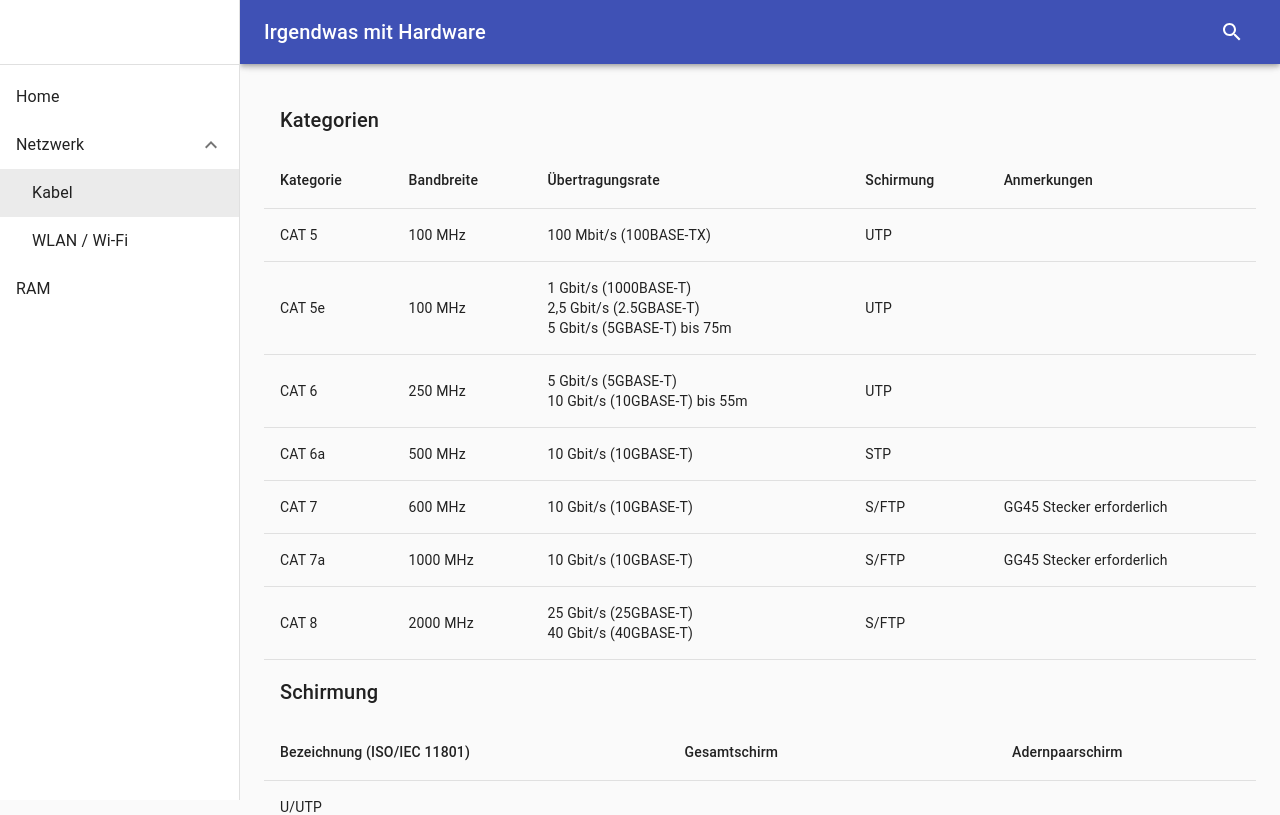
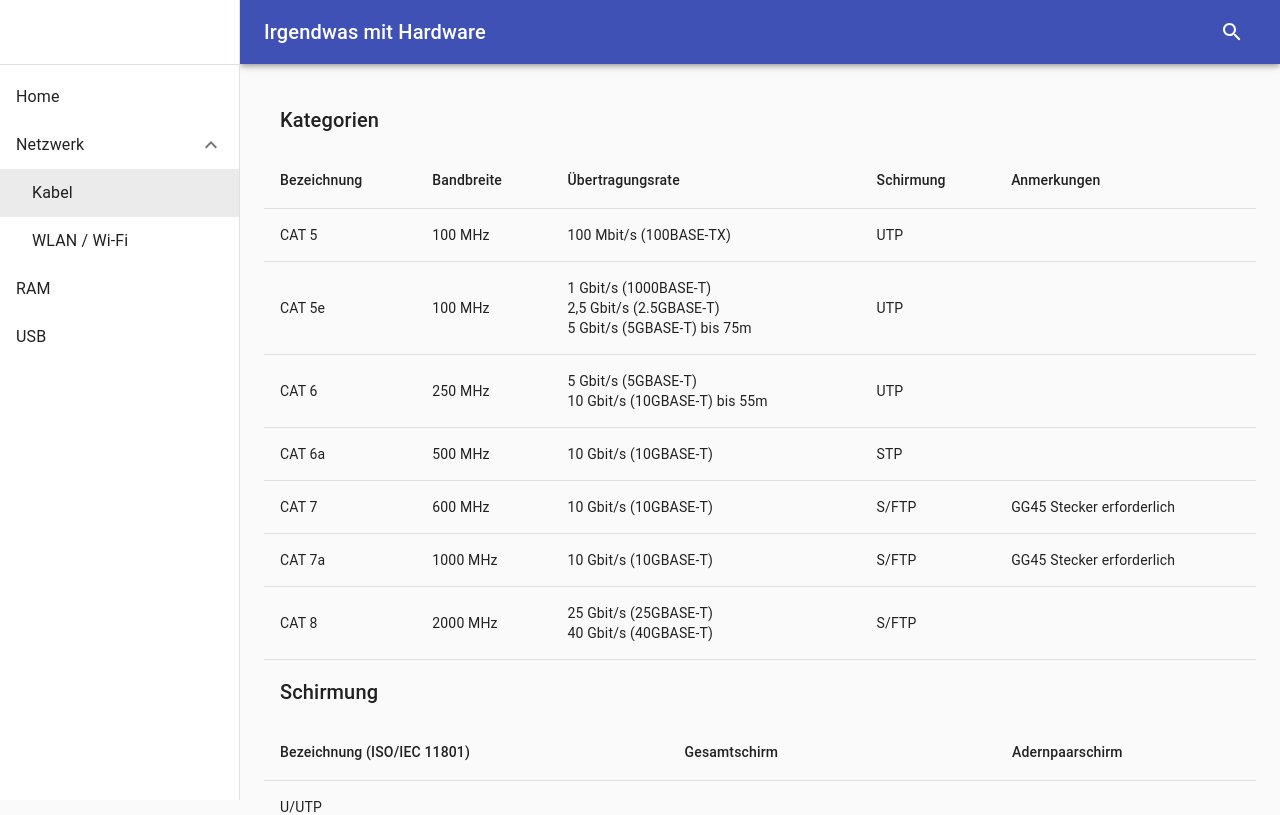
Before and after one commit to benneq/irgendwas-mit-hardware, a React (Create React App) app: page /network/cable in a window 1280 px wide. Shown: the top 815 px of the page. Built offline with nearby package versions, Linux system fonts and the light colour scheme.

Commit message:
Navigation fix

```diff
--- a/public/index.html
+++ b/public/index.html
@@ -7,7 +7,7 @@
     <meta name="theme-color" content="#000000" />
     <meta
       name="description"
-      content="Web site created using create-react-app"
+      content="Irgendwas mit Hardware"
     />
     <link rel="apple-touch-icon" href="%PUBLIC_URL%/logo192.png" />
     <!--
--- a/src/layout/Navigation.tsx
+++ b/src/layout/Navigation.tsx
@@ -12,6 +12,7 @@ const menu = [
         { text: 'WLAN / Wi-Fi', to: '/network/wifi' },
     ] },
     { text: 'RAM', to: '/memory' },
+    { text: 'USB', to: '/usb' }
 ];
 
 const useStyles = makeStyles(theme => ({
--- a/src/network/NetworkCable.tsx
+++ b/src/network/NetworkCable.tsx
@@ -19,7 +19,7 @@ const NetworkCable: React.FunctionComponent = () => {
             <SimpleTable
                 caption="Kategorien"
                 columns={[
-                    { id: 'name', header: 'Kategorie', render: (row) => row.name },
+                    { id: 'name', header: 'Bezeichnung', render: (row) => row.name },
                     { id: 'bandwidth', header: 'Bandbreite', render: (row) => row.bandwidth },
                     { id: 'transferRates', header: 'Übertragungsrate', render: (row) => row.transferRates.map((transferRate, i) => <div key={i}>{transferRate}</div>) },
                     { id: 'shielding', header: 'Schirmung', render: (row) => row.shielding },
```
